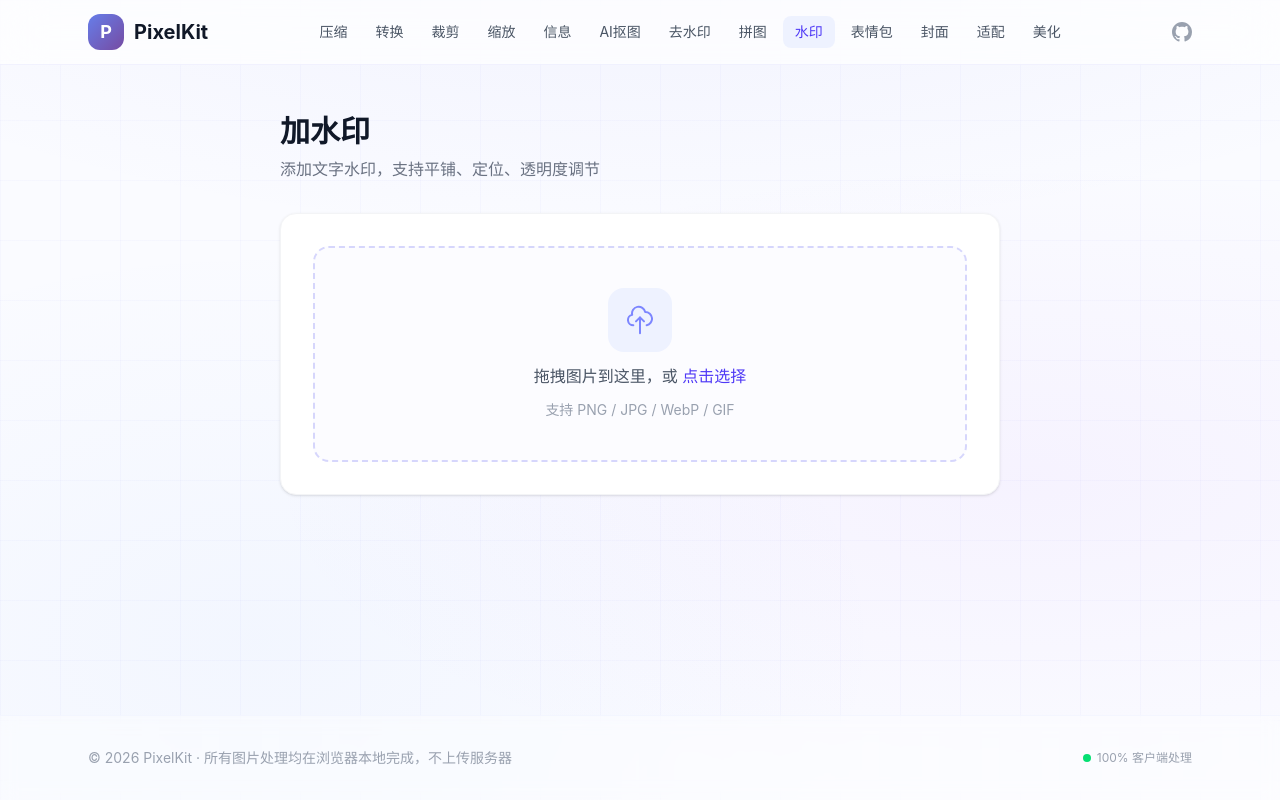
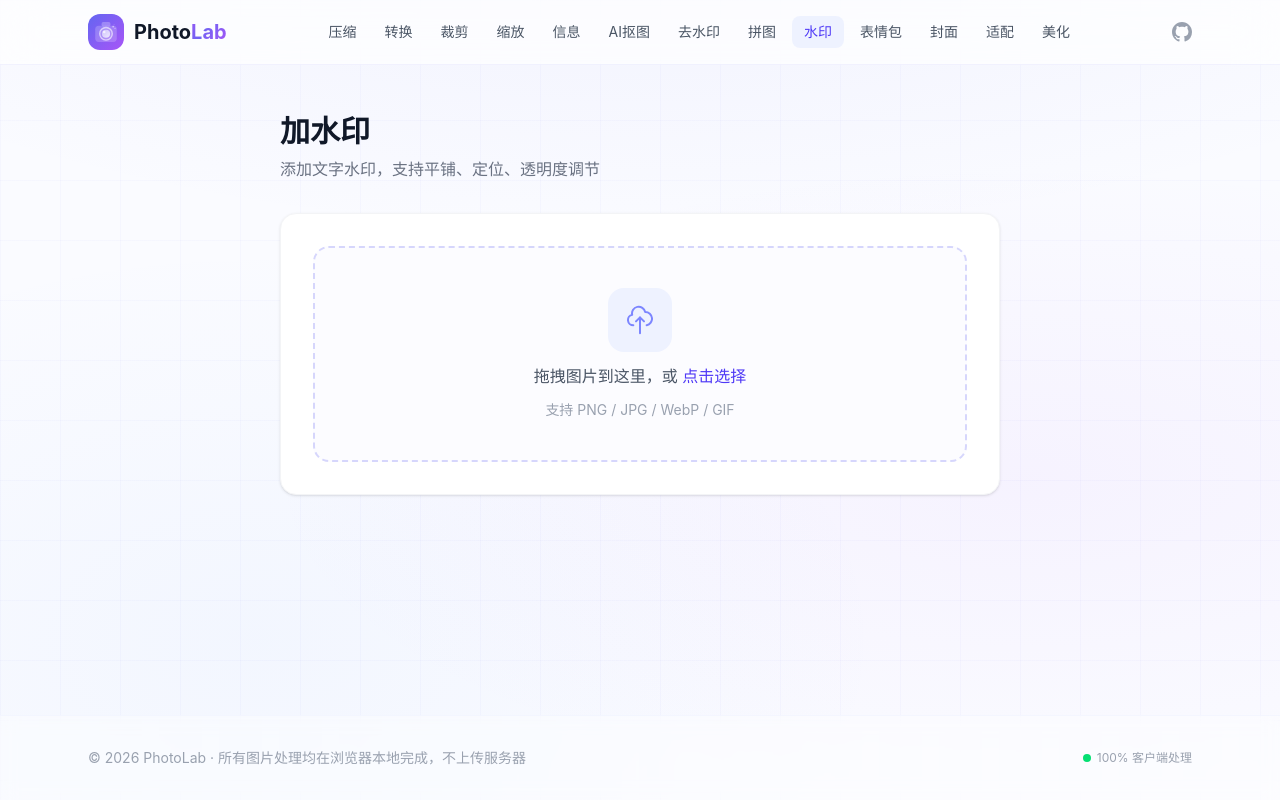
Before and after one commit to xiaoxiao194/image-tools, a Next.js app: page /watermark in a window 1280 px wide. Built offline with nearby package versions, Linux system fonts and the light colour scheme.

Commit message:
feat: 品牌升级 - PhotoLab + 相机镜头Logo

```diff
--- a/src/app/layout.tsx
+++ b/src/app/layout.tsx
@@ -4,8 +4,8 @@ import Navbar from "@/components/Navbar";
 import Footer from "@/components/Footer";
 
 export const metadata: Metadata = {
-  title: "PixelKit - 免费在线图片处理工具",
-  description: "免费在线图片压缩、格式转换、裁剪缩放工具。100% 浏览器本地处理，无需上传服务器，保护隐私。",
+  title: "PhotoLab - 免费在线图片处理工具",
+  description: "PhotoLab 免费在线图片压缩、格式转换、裁剪缩放、AI抠图工具。100% 浏览器本地处理，无需上传服务器，保护隐私。",
 };
 
 export default function RootLayout({ children }: { children: React.ReactNode }) {
--- a/src/app/watermark/page.tsx
+++ b/src/app/watermark/page.tsx
@@ -7,7 +7,7 @@ type Position = "tile" | "center" | "bottom-right" | "bottom-left" | "top-right"
 export default function WatermarkPage() {
   const [file, setFile] = useState<File | null>(null);
   const [imgEl, setImgEl] = useState<HTMLImageElement | null>(null);
-  const [text, setText] = useState("PixelKit");
+  const [text, setText] = useState("PhotoLab");
   const [fontSize, setFontSize] = useState(24);
   const [color, setColor] = useState("#ffffff");
   const [opacity, setOpacity] = useState(0.5);
--- a/src/components/Footer.tsx
+++ b/src/components/Footer.tsx
@@ -2,7 +2,7 @@ export default function Footer() {
   return (
     <footer className="border-t border-indigo-50/50 mt-20 bg-white/40 backdrop-blur-sm">
       <div className="max-w-6xl mx-auto px-6 py-8 flex flex-col sm:flex-row items-center justify-between gap-4">
-        <p className="text-gray-400 text-sm">© 2026 PixelKit · 所有图片处理均在浏览器本地完成，不上传服务器</p>
+        <p className="text-gray-400 text-sm">© 2026 PhotoLab · 所有图片处理均在浏览器本地完成，不上传服务器</p>
         <div className="flex items-center gap-1.5">
           <span className="inline-block w-2 h-2 rounded-full bg-green-400"></span>
           <span className="text-xs text-gray-400">100% 客户端处理</span>
--- a/src/components/Navbar.tsx
+++ b/src/components/Navbar.tsx
@@ -10,8 +10,8 @@ export default function Navbar() {
     <nav className="sticky top-0 z-50 glass-nav">
       <div className="max-w-6xl mx-auto px-6 h-16 flex items-center justify-between">
         <Link href="/" className="flex items-center gap-2.5">
-          <div className="w-9 h-9 rounded-xl gradient-bg flex items-center justify-center text-white font-bold text-lg">P</div>
-          <span className="font-bold text-xl text-gray-900">PixelKit</span>
+          <img src="/logo.svg" alt="PhotoLab" className="w-9 h-9 rounded-xl" />
+          <span className="font-bold text-xl text-gray-900">Photo<span className="gradient-text">Lab</span></span>
         </Link>
         {!isHome && (
           <div className="hidden sm:flex items-center gap-1 text-sm">
```
Also changed, not shown: public/logo.svg (added).
